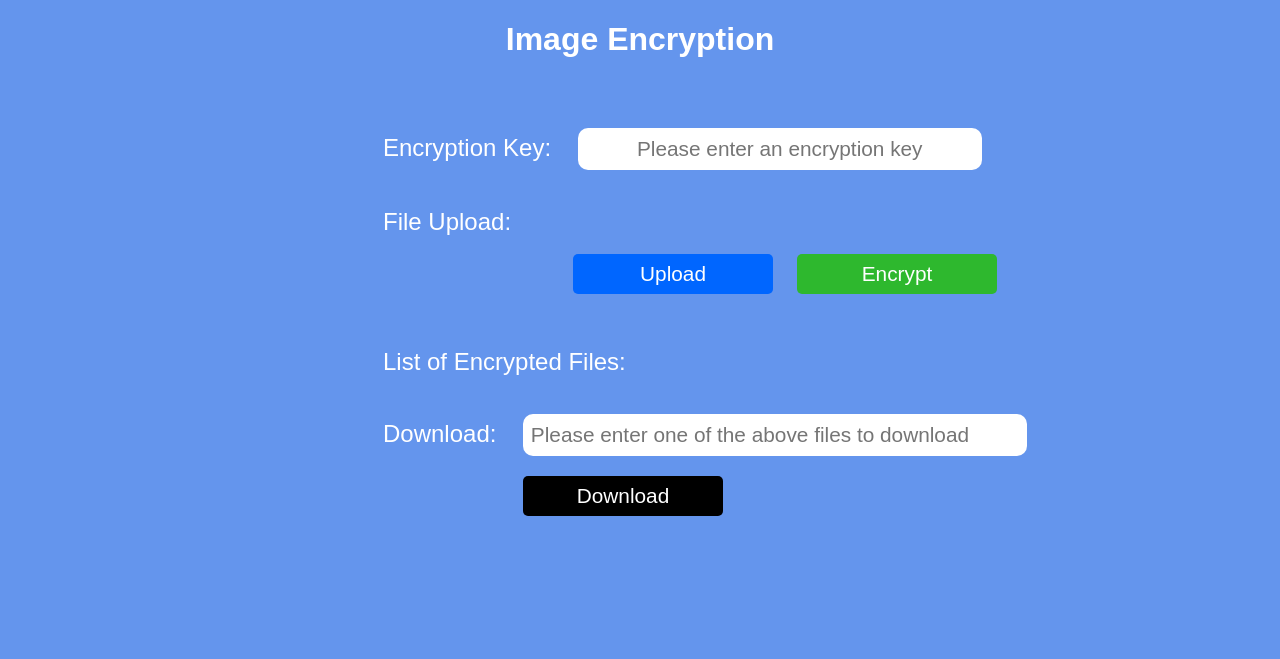
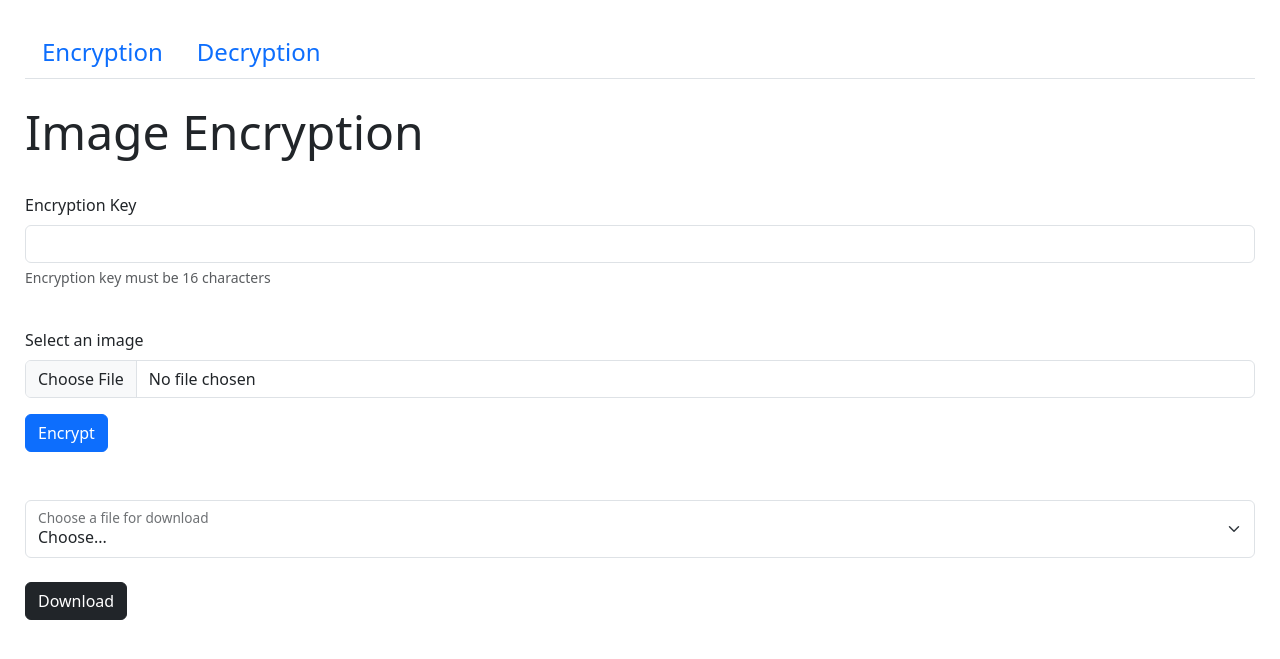
Before and after one commit to matteomollano/AES-Image-Encryption, a Flask app: page /encrypt in a window 1280 px wide. Shown: the top 659 px of the page. Run offline with Flask 3, Linux system fonts and the light colour scheme.

Commit message:
Created a new landing page, updated encryption/decryption UI

```diff
--- a/app.py
+++ b/app.py
@@ -2,7 +2,7 @@ from flask import Flask, render_template, request, flash
 
 app = Flask(__name__)
 
-@app.route("/index")
+@app.route("/")
 def index():
     return render_template("index.html")
 
@@ -13,3 +13,9 @@ def encrypt():
 @app.route("/decrypt")
 def decrypt():
     return render_template("decrypt.html")
+
+@app.route('/uploader', methods = ['GET', 'POST'])
+def upload_file():
+   if request.method == 'POST':
+      file = request.files['file']
+      return 'file uploaded successfully'
--- a/static/css/encrypt.css
+++ /dev/null
@@ -1,86 +0,0 @@
-body {
-    background-color: cornflowerblue;
-}
-
-div {
-    margin-top: 50px;
-    margin-left: 375px;
-}
-h1 {
-    text-align: center;
-    color: white;
-    font-family: Arial, Helvetica, sans-serif;
-}
-
-span {
-    color: white;
-    font-family: Arial, Helvetica, sans-serif;
-    font-size: 1.5rem;
-}
-
-.input {
-    width: 400px;
-    height: 40px;
-    margin: 20px;
-    border: none;
-    border-radius: 10px;
-    font-family: sans-serif;
-    text-align: center;
-    font-size: 1.3rem;
-}
-
-#file-name {
-    margin-left: 40px;
-}
-
-button {
-    width: 200px;
-    height: 40px;
-    border: none;
-    border-radius: 5px;
-    font-family: sans-serif;
-    text-align: center;
-    font-size: 1.3rem;
-}
-
-#upload {
-    margin-left: 190px;
-    color: white;
-    background-color: #06f;
-}
-
-#encrypt {
-    margin-left: 20px;
-    color: white;
-    background-color: #2eb82e;
-}
-
-button:hover {
-    cursor: pointer;
-}
-
-img {
-    width: 25%;
-    height: 25%;
-}
-
-#uploaded-img {
-    margin-left: 60px;
-    display: none;
-}
-
-#encrypted-img {
-    margin-left: 100px;
-    display: none;
-}
-
-#download-input {
-    text-align: left;
-    width: 500px;
-}
-
-#download-button {
-    margin-left: 140px;
-    background-color: black;
-    color: white;
-}
--- a/templates/encrypt.html
+++ b/templates/encrypt.html
@@ -1,38 +1,51 @@
-<!DOCTYPE html>
+<!DOCTYPE HTML>
 
 <html lang="en">
     <head>
         <meta charset="utf-8">
-        <title>Image Encryption</title>
-        <link rel="stylesheet" href="{{ url_for('static', filename='css/encrypt.css')}}">
+        <meta name="viewport" content="width=device-width", initial-scale="1.0">
+        <title>AES Image Encryption</title>
+        <link href="https://cdn.jsdelivr.net/npm/bootstrap@5.3.0-alpha3/dist/css/bootstrap.min.css" rel="stylesheet" integrity="sha384-KK94CHFLLe+nY2dmCWGMq91rCGa5gtU4mk92HdvYe+M/SXH301p5ILy+dN9+nJOZ" crossorigin="anonymous">
+        <script src="https://cdn.jsdelivr.net/npm/bootstrap@5.3.0-alpha3/dist/js/bootstrap.bundle.min.js" integrity="sha384-ENjdO4Dr2bkBIFxQpeoTz1HIcje39Wm4jDKdf19U8gI4ddQ3GYNS7NTKfAdVQSZe" crossorigin="anonymous"></script>
     </head>
     <body>
-        <h1>Image Encryption</h1>
-        <div>
-            <span>Encryption Key: </span>
-            <input type="text" class="input" placeholder="Please enter an encryption key">
-            <br>
-            <br>
-            <span>File Upload: </span>
-            <span id="file-name"></span>
-            <br>
-            <br>
-            <button id="upload">Upload</button>
-            <button id="encrypt">Encrypt</button>
-            <br>
-            <br>
-            <img id="uploaded-img" src="">
-            <img id="encrypted-img" src="">
-            <br>
-            <br>
-            <span>List of Encrypted Files: </span>
-            <span id="file-list"></span>
-            <br>
-            <br>
-            <span>Download: </span>
-            <input type="text" id="download-input" class="input" placeholder=" Please enter one of the above files to download">
-            <br>
-            <button id="download-button">Download</button>
+        <div style="padding: 25px;">
+            <ul class="nav nav-tabs">
+                <li class="nav-item">
+                    <a class="nav-link" href="encrypt" style="font-size: 1.5rem;">Encryption</a>
+                </li>
+                <li class="nav-item">
+                    <a class="nav-link" href="decrypt" style="font-size: 1.5rem;">Decryption</a>
+                </li>
+            </ul><br>
+
+            <h1 class="display-5">Image Encryption</h1><br>
+            <div class="mb-3">
+                <label for="encryption-key" class="form-label">Encryption Key</label>
+                <input type="password" id="encryption-key" class="form-control" aria-describedby="passwordHelpBlock">
+                <div id="passwordHelpBlock" class="form-text">Encryption key must be 16 characters</div>
+            </div><br>
+
+            <div class="mb-3">
+                <label for="formFile" class="form-label">Select an image</label>
+                <input type="file" class="form-control" id="formFile">
+            </div>
+            <button type="button" class="btn btn-primary">Encrypt</button><br><br><br>
+
+            <div class="form-floating">
+                <select class="form-select" id="floatingSelect">
+                    <option selected>Choose...</option>
+                    <!--
+                        Below are some example values for testing purposes
+                        Real images will be populated here from a list of encrypted files
+                    -->
+                    <option value="1">puppy.jpeg</option>
+                    <option value="2">dog.png</option>
+                    <option value="3">tiger.jpg</option>
+                </select>
+                <label for="floatingSelect">Choose a file for download</label>
+            </div><br>
+            <button type="button" class="btn btn-dark">Download</button>
         </div>
     </body>
 </html>
```
Also changed, not shown: static/css/index.css (+15 -20 lines), templates/decrypt.html (+39 -3 lines), templates/index.html (+9 -7 lines), README.md, static/Images/Decryption.PNG (deleted), static/Images/Encryption.png (deleted), static/Images/Encryption2.PNG (deleted), static/Images/blank.jpeg (deleted).
